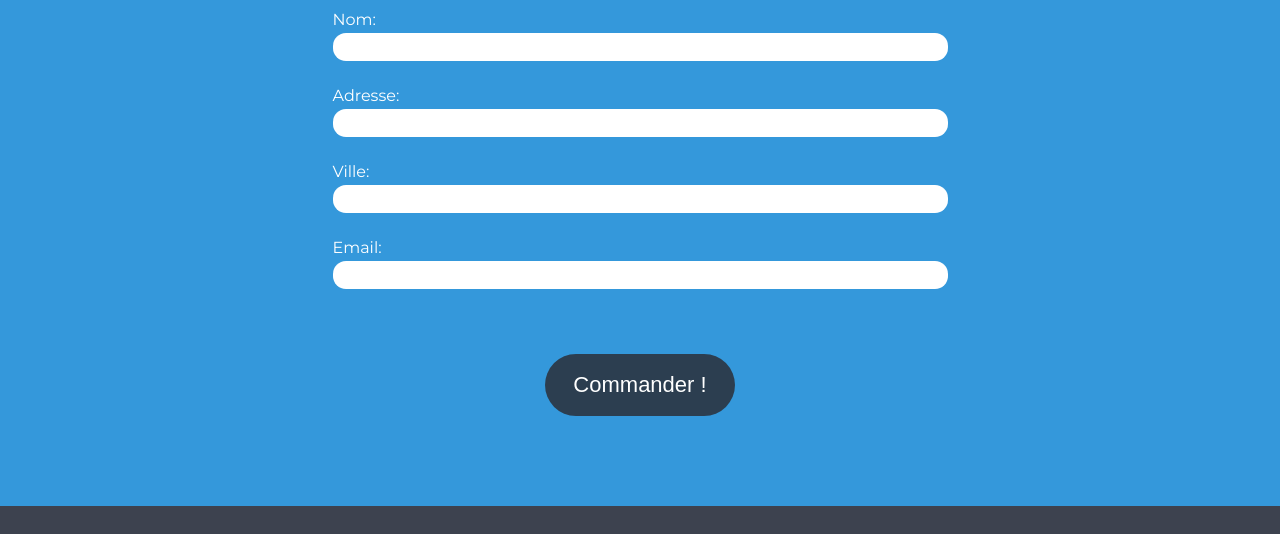
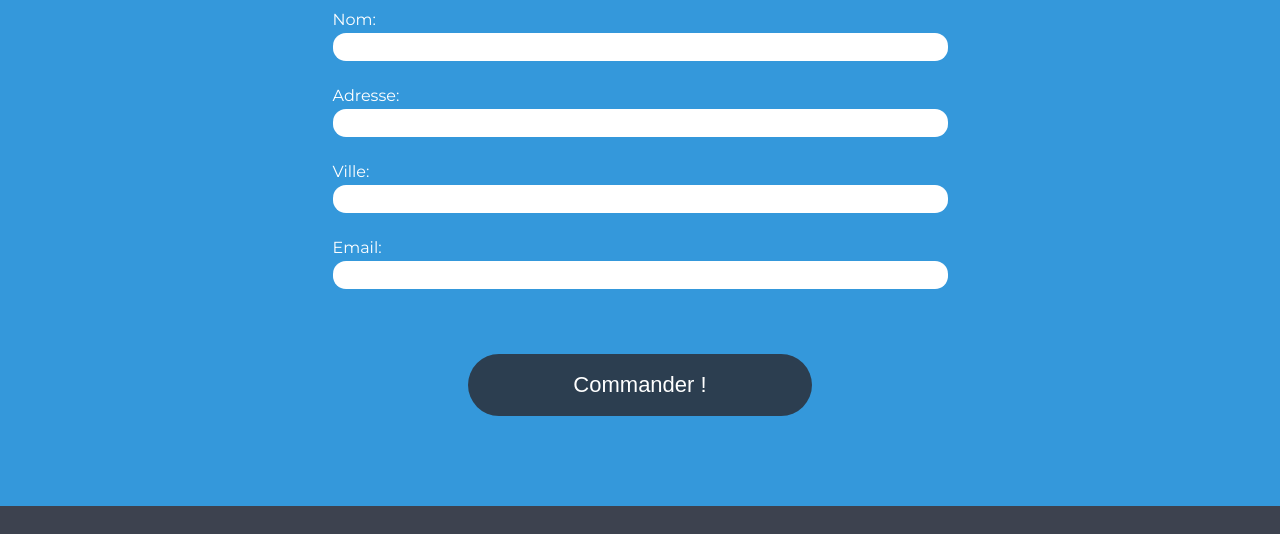
Before and after one commit to Medhiben/Kanap, a website: page front/html/cart.html in a window 1280 px wide. Shown: the part 1247-1781 px from the top of the page. Drawn offline with Linux system fonts and the light colour scheme.

Commit message:
modification html cart et css cart pui suppression de type sumit de l'input commander

```diff
--- a/front/css/cart.css
+++ b/front/css/cart.css
@@ -129,6 +129,9 @@ h2 {
 	padding: 18px 28px;
 	cursor: pointer;
 	margin-top: 40px;
+	display: flex;
+	justify-content: center;
+	text-align: center;
 }
 .cart__order__form__submit input:hover {
 	box-shadow: rgb(42 18 206 / 90%) 0 0 22px 6px;
--- a/front/html/cart.html
+++ b/front/html/cart.html
@@ -101,7 +101,7 @@
                   <p id="emailErrorMsg"></p>
                 </div>
                 <div class="cart__order__form__submit">
-                  <input type="submit" value="Commander !" id="order">
+                  <input value="Commander !" id="order">
                 </div>
               </form>
             </div>
```
